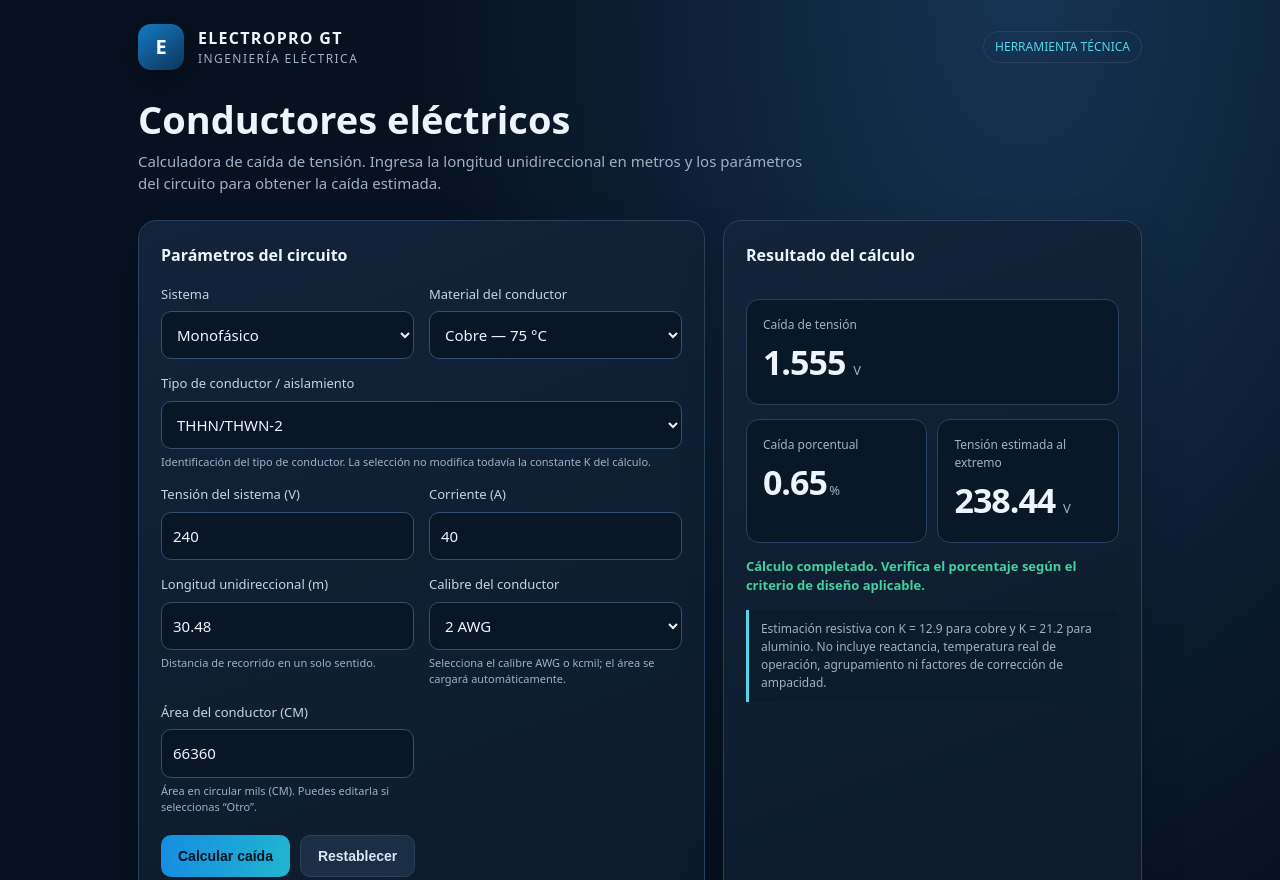
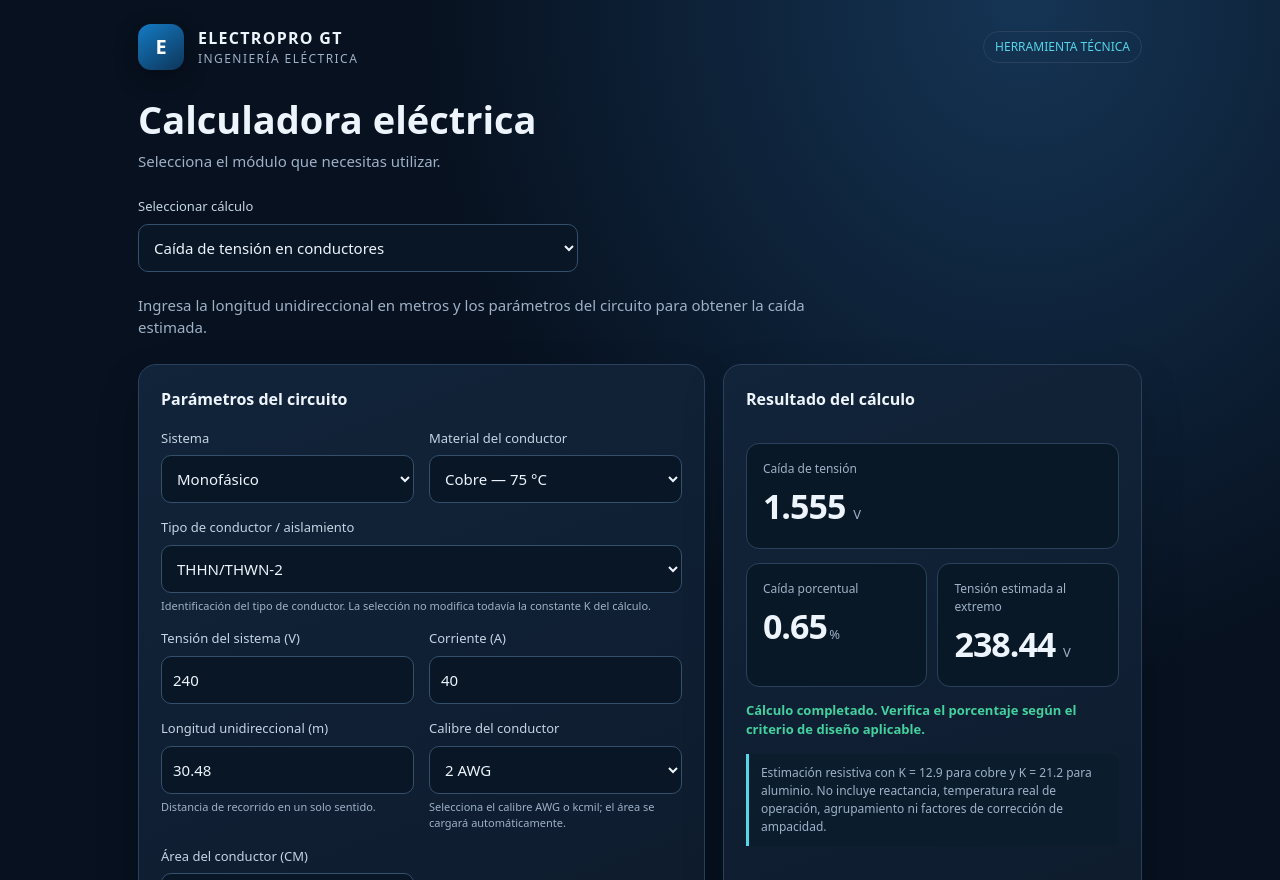
Before and after one commit to bgarciagomez23-bit/ElectroPro-GT, a plain HTML site: page web/index.html in a window 1280 px wide. Shown: the top 880 px of the page. Drawn offline with Linux system fonts and the light colour scheme.

Commit message:
Add module menu to switch between voltage drop and power calculators

```diff
--- a/web/index.html
+++ b/web/index.html
@@ -15,7 +15,10 @@ h1{font-size:clamp(27px,4vw,38px);line-height:1.12;margin:0 0 9px}.intro{color:v
 </head>
 <body><main class="wrap">
 <header class="top"><div class="logo">E</div><div><div class="brand">ELECTROPRO GT</div><div class="subbrand">INGENIERÍA ELÉCTRICA</div></div><div class="tag">HERRAMIENTA TÉCNICA</div></header>
-<h1>Conductores eléctricos</h1><p class="intro">Calculadora de caída de tensión. Ingresa la longitud unidireccional en metros y los parámetros del circuito para obtener la caída estimada.</p>
+<h1>Calculadora eléctrica</h1><p class="intro">Selecciona el módulo que necesitas utilizar.</p>
+<div class="field" style="max-width:440px;margin:0 0 22px"><label for="calculatorMenu">Seleccionar cálculo</label><select id="calculatorMenu"><option value="voltage">Caída de tensión en conductores</option><option value="power">Cálculo de potencia y corriente</option></select></div>
+<div id="voltagePanel">
+<p class="intro">Ingresa la longitud unidireccional en metros y los parámetros del circuito para obtener la caída estimada.</p>
 <div class="layout">
 <section class="card"><h2>Parámetros del circuito</h2>
 <div class="fields">
@@ -37,7 +40,8 @@ h1{font-size:clamp(27px,4vw,38px);line-height:1.12;margin:0 0 9px}.intro{color:v
 <div id="status" class="status">Ingresa los datos y calcula.</div>
 <div class="note">Estimación resistiva con K = 12.9 para cobre y K = 21.2 para aluminio. No incluye reactancia, temperatura real de operación, agrupamiento ni factores de corrección de ampacidad.</div>
 </aside></div>
-<section class="card" style="margin-top:20px">
+</div>
+<section id="powerPanel" class="card hidden" style="margin-top:20px">
 <h2>Cálculo de potencia y corriente</h2>
 <p class="intro" style="margin:0 0 18px">Calcula la potencia a partir de la corriente disponible o calcula la corriente a partir de la potencia conocida.</p>
 <div class="fields">
@@ -60,6 +64,13 @@ h1{font-size:clamp(27px,4vw,38px);line-height:1.12;margin:0 0 9px}.intro{color:v
 </main>
 <script>
 const $=id=>document.getElementById(id);
+function switchCalculator(){
+ const selected=$('calculatorMenu').value;
+ $('voltagePanel').classList.toggle('hidden',selected!=='voltage');
+ $('powerPanel').classList.toggle('hidden',selected!=='power');
+}
+$('calculatorMenu').addEventListener('change',switchCalculator);
+switchCalculator();
 function calculate(){
  const system=Number($('system').value),k=Number($('material').value),v=Number($('voltage').value),i=Number($('current').value),m=Number($('length').value),area=Number($('area').value);
  if(![v,i,m,area].every(Number.isFinite)||v<=0||i<0||m<0||area<=0){$('status').textContent='Verifica los datos: tensión y área deben ser mayores que cero; corriente y longitud no pueden ser negativas.';$('status').className='status warn';return}
```
